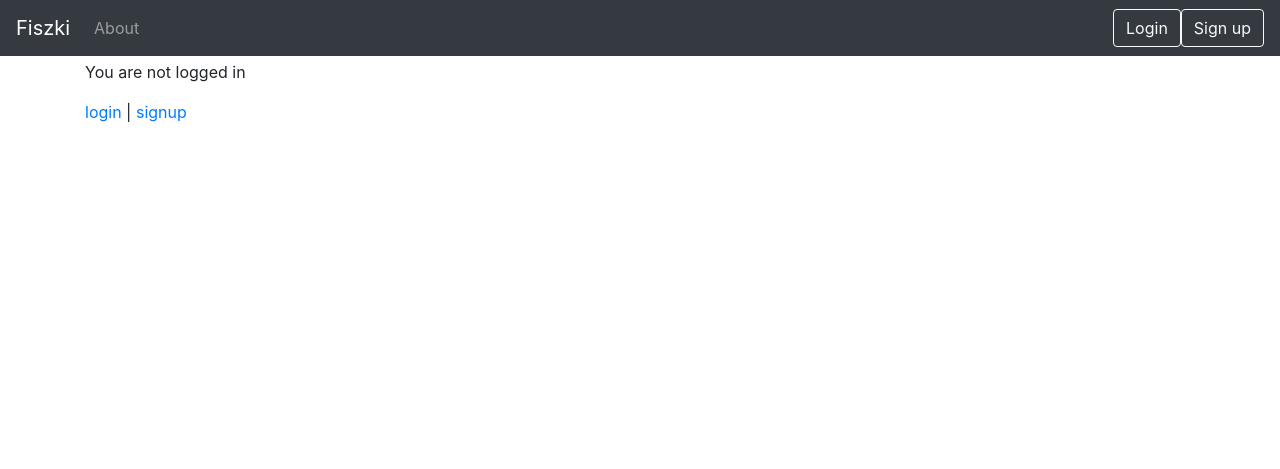
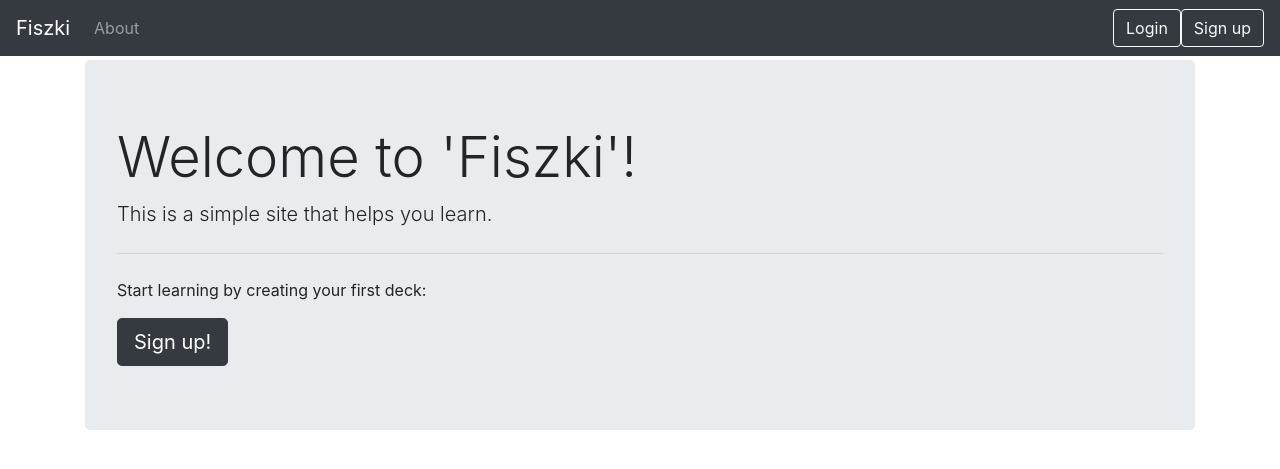
Before and after one commit to jakubwi/fiszki, a Django app: page / in a window 1280 px wide. Shown: the top 469 px of the page. Run offline with Django 3.2, Linux system fonts and the light colour scheme; some libraries are stand-ins or nearby versions.

Commit message:
almost done

```diff
--- a/decks/urls.py
+++ b/decks/urls.py
@@ -6,5 +6,6 @@ urlpatterns = [
     path('<slug:slug>/delete/', views.DeckDeleteView.as_view(), name='deck_delete'),
     path('new/', views.DeckCreateView.as_view(), name='deck_new'),
     path('<slug:slug>/cards/new/', views.CardCreateView.as_view(), name='card_new'),
+    path('cards/<pk>/delete/', views.CardDeleteView.as_view(), name='card_delete'),
     path('<slug:slug>/learning/', views.LearningView, name='learning'),
 ]
--- a/templates/about.html
+++ b/templates/about.html
@@ -3,14 +3,11 @@
 
 {% block title %} - Home {% endblock %}
 {% block content %}
-
-    {% if user.is_authenticated %}
-        Hi {{ user.username }}!
-        <p><a href="{% url 'logout' %}">logout</a></p>
-    {% else %}
-        <p>You are not logged in</p>
-        <a href="{% url 'login' %}">login</a> |
-        <a href="{% url 'signup' %}">signup</a>
-    {% endif %}
-
+<div class="jumbotron">
+    <h1 class="display-4">Welcome to 'Fiszki'!</h1>
+    <p class="lead">This is a simple site that helps you learn.</p>
+    <hr class="my-4">
+    <p>Start learning by creating your first deck:</p>
+    <a class="btn btn-dark btn-lg" href="{% url 'signup' %}" role="button">Sign up!</a>
+</div>
 {% endblock %}
```
Also changed, not shown: decks/views.py (+10 -11 lines), templates/card_delete.html (added, +14 -0 lines), templates/learning.html (+5 -3 lines), db.sqlite3.
